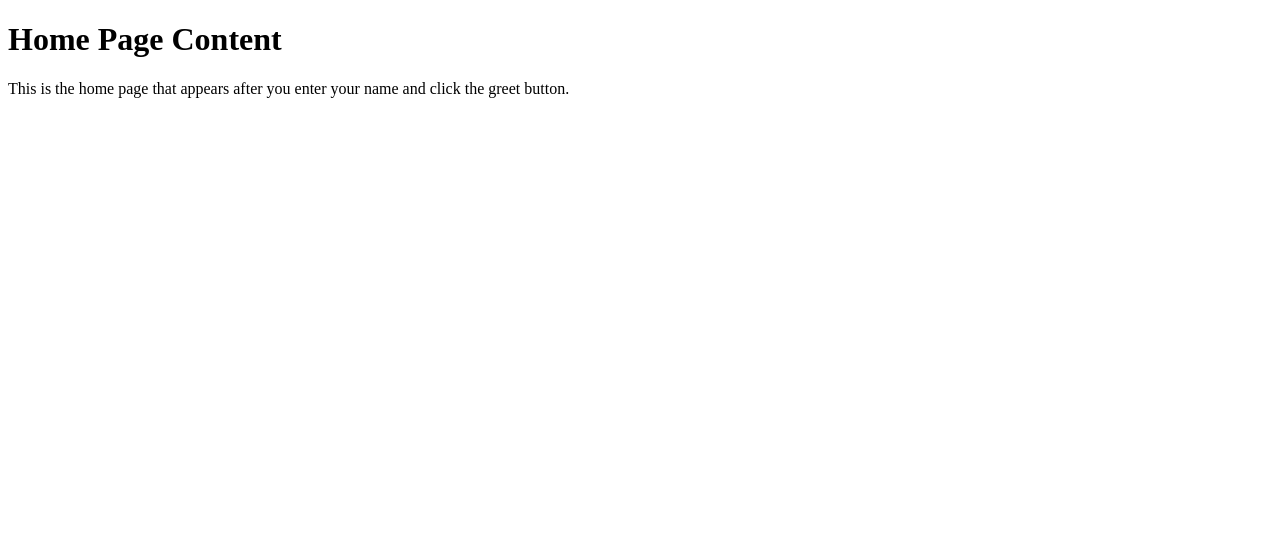
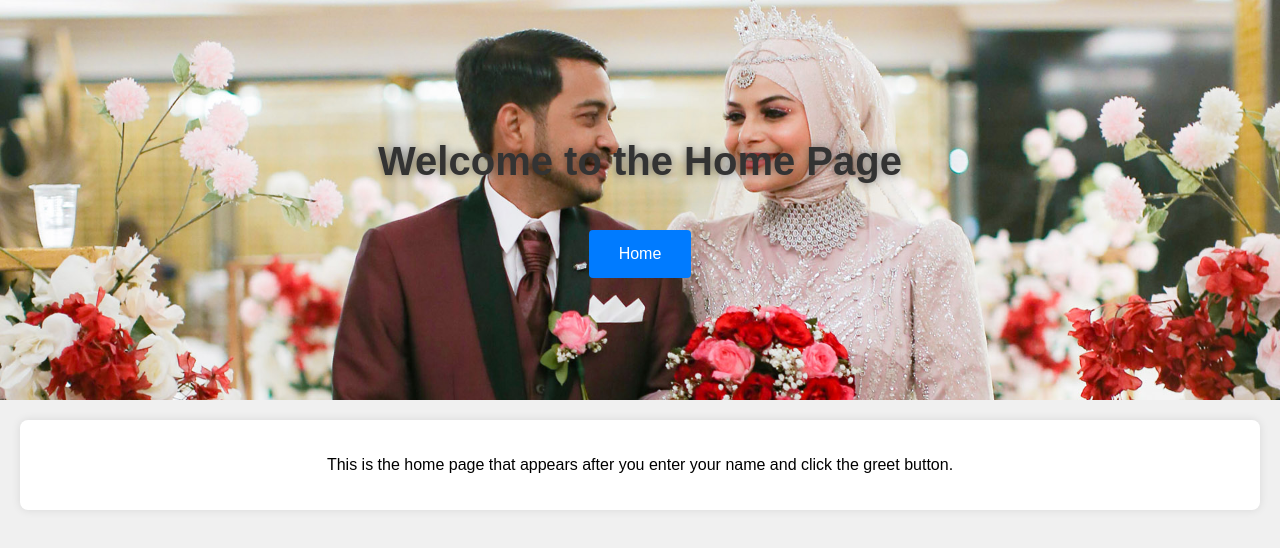
Before and after one commit to sembodogelar/javascript-basic-learn, a plain HTML site: page home.html in a window 1280 px wide. Drawn offline with Linux system fonts and the light colour scheme.

Commit message:
add hero image for home.html, modified index.html,script.js,style.css to implement the spalsh screen

```diff
--- a/home.html
+++ b/home.html
@@ -7,9 +7,25 @@
     <link rel="stylesheet" href="style.css">
 </head>
 <body>
+    <div class="hero" style="background-image: url('hero.jpg');">
+        <h1>Welcome to the Home Page</h1>
+        <button id="homeButton">Home</button>
+    </div>
     <div class="container">
-        <h1>Home Page Content</h1>
+        <p id="welcomeMessage"></p>
         <p>This is the home page that appears after you enter your name and click the greet button.</p>
     </div>
+    <script>
+        document.addEventListener('DOMContentLoaded', function() {
+            var name = localStorage.getItem('username');
+            if (name) {
+                document.getElementById('welcomeMessage').textContent = 'Hello, ' + name + '!';
+            }
+        });
+
+        document.getElementById('homeButton').addEventListener('click', function() {
+            window.location.href = 'index.html';
+        });
+    </script>
 </body>
 </html>
--- a/style.css
+++ b/style.css
@@ -1,13 +1,64 @@
-/*
-body{}
+body {
+    font-family: Arial, sans-serif;
+    background-color: #f0f0f0;
+    margin: 0;
+}
 
-.container{}
+.container {
+    background-color: #fff;
+    padding: 20px;
+    border-radius: 8px;
+    box-shadow: 0 0 10px rgba(0, 0, 0, 0.1);
+    text-align: center;
+    margin: 20px;
+}
 
-h1 {}
+h1 {
+    color: #333;
+}
 
-input, button {}
+input, button {
+    padding: 10px;
+    margin: 10px 0;
+    border-radius: 4px;
+    border: 1px solid #ccc;
+}
 
-button{}
+button {
+    background-color: #28a745;
+    color: white;
+    cursor: pointer;
+}
 
-button:hover {}
-*/
+button:hover {
+    background-color: #218838;
+}
+
+.hero {
+    height: 50vh;
+    background-size: cover;
+    background-position: center;
+    display: flex;
+    flex-direction: column;
+    justify-content: center;
+    align-items: center;
+    color: white;
+    text-shadow: 0 0 10px rgba(0, 0, 0, 0.5);
+}
+
+.hero h1 {
+    font-size: 2.5em;
+}
+
+.hero button {
+    background-color: #007bff;
+    border: none;
+    padding: 15px 30px;
+    font-size: 1em;
+    margin-top: 20px;
+    cursor: pointer;
+}
+
+.hero button:hover {
+    background-color: #0056b3;
+}
```
Also changed, not shown: index.html (+2 -3 lines), script.js (+4 -4 lines), hero.jpg (added).
